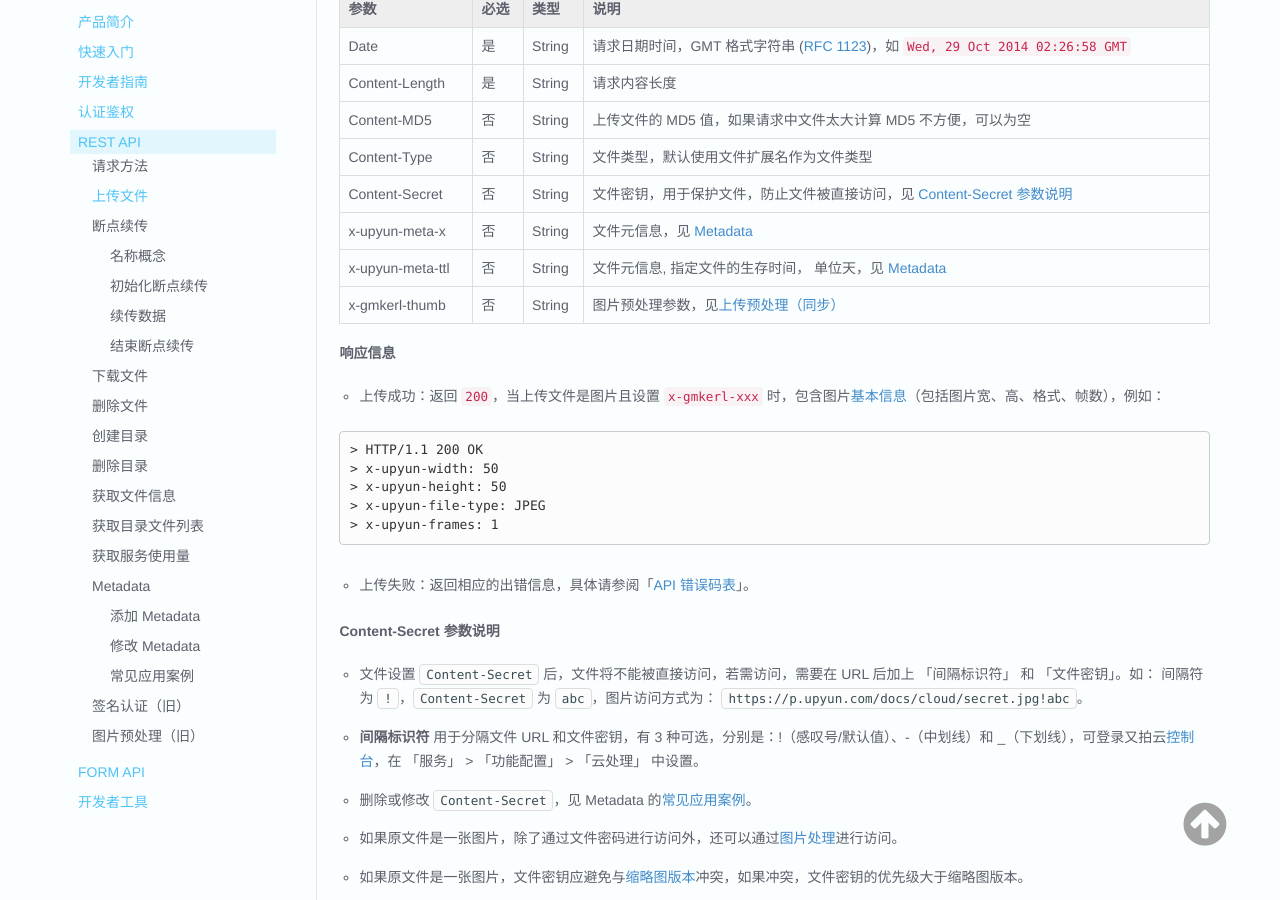
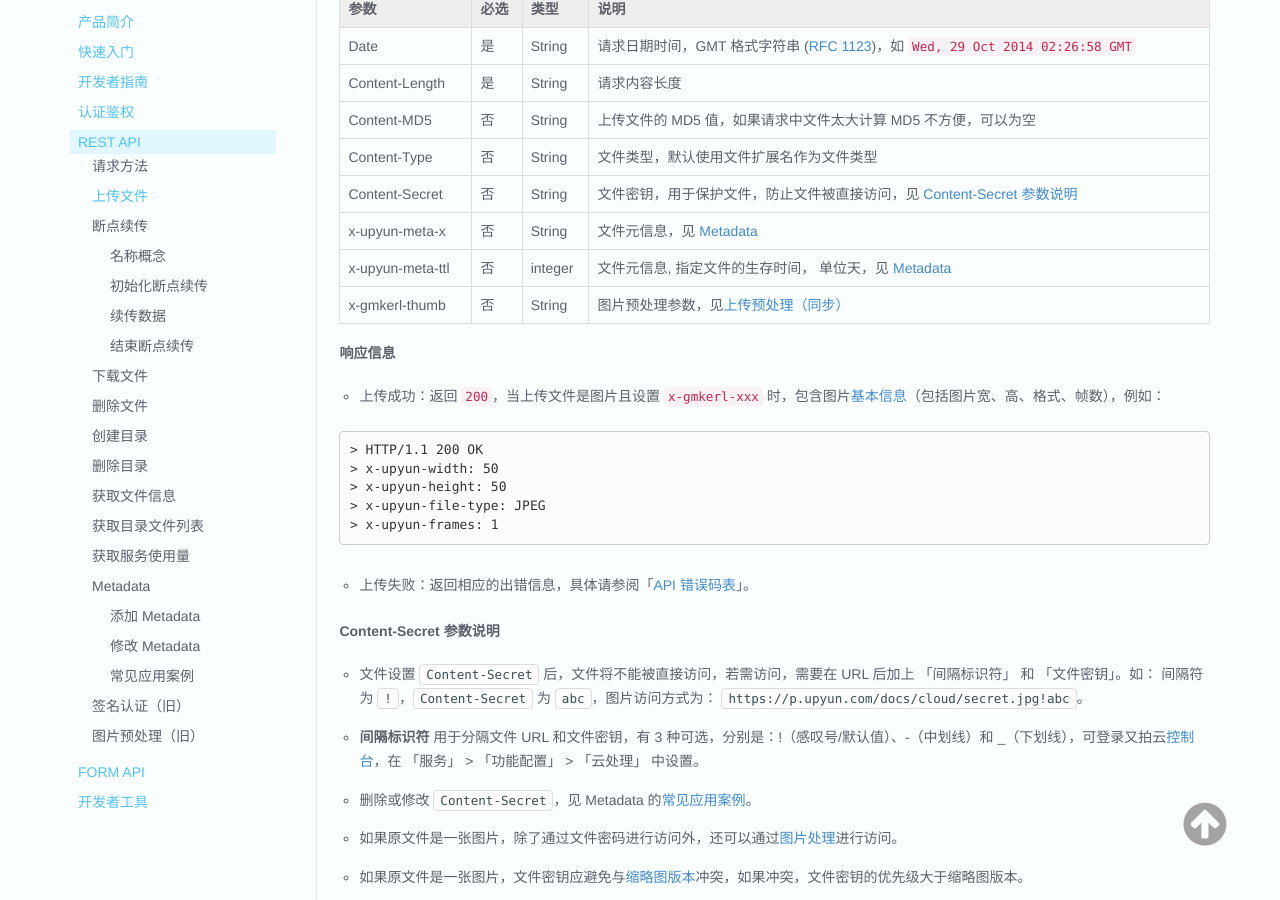
Before and after one commit to upyun/docs, an MkDocs documentation site: the page built from sources/api/rest_api.md, in a window 1280 px wide and 900 px high, scrolled down 917 px. Built offline with MkDocs 1.6.1, drawn with Linux system fonts in a browser that asks for light colours; old or Windows-style settings are respelled for this version of MkDocs.

Commit message:
change string to integer

```diff
--- a/sources/api/rest_api.md
+++ b/sources/api/rest_api.md
@@ -45,7 +45,7 @@
 | Content-Type   	| 否   	| String  	| 文件类型，默认使用文件扩展名作为文件类型                         |
 | Content-Secret 	| 否   	| String  	| 文件密钥，用于保护文件，防止文件被直接访问，见 [Content-Secret 参数说明](/api/rest_api/#Content-Secret) |
 | x-upyun-meta-x 	| 否   	| String  	| 文件元信息，见 [Metadata](/api/rest_api/#metadata)           |
-| x-upyun-meta-ttl 	| 否   	| String  	| 文件元信息, 指定文件的生存时间， 单位天，见 [Metadata](/api/rest_api/#metadata)           |
+| x-upyun-meta-ttl 	| 否   	| integer  	| 文件元信息, 指定文件的生存时间， 单位天，见 [Metadata](/api/rest_api/#metadata)           |
 | x-gmkerl-thumb 	| 否   	| String  	| 图片预处理参数，见[上传预处理（同步）](/cloud/image/#sync_upload_process)       |
 
 **响应信息**
@@ -110,7 +110,7 @@
 | x-upyun-multi-length  | 是   	| String  	| 待上传文件大小，整型，单位 Byte   |
 | x-upyun-multi-type    | 否   	| String  	| 待上传文件的 `MIME` 类型，默认 `application/octet-stream`，建议自行设置  |
 | x-upyun-meta-x        | 否   	| String  	| 用于额外指定文件的元信息，详见 [Metadata](/api/rest_api/#metadata)   |
-| x-upyun-meta-ttl      | 否   	| String  	| 文件元信息, 指定文件的生存时间， 单位天，详见 [Metadata](/api/rest_api/#metadata)   |
+| x-upyun-meta-ttl      | 否   	| integer  	| 文件元信息, 指定文件的生存时间， 单位天，详见 [Metadata](/api/rest_api/#metadata)   |
 
 **响应信息**
 
```
